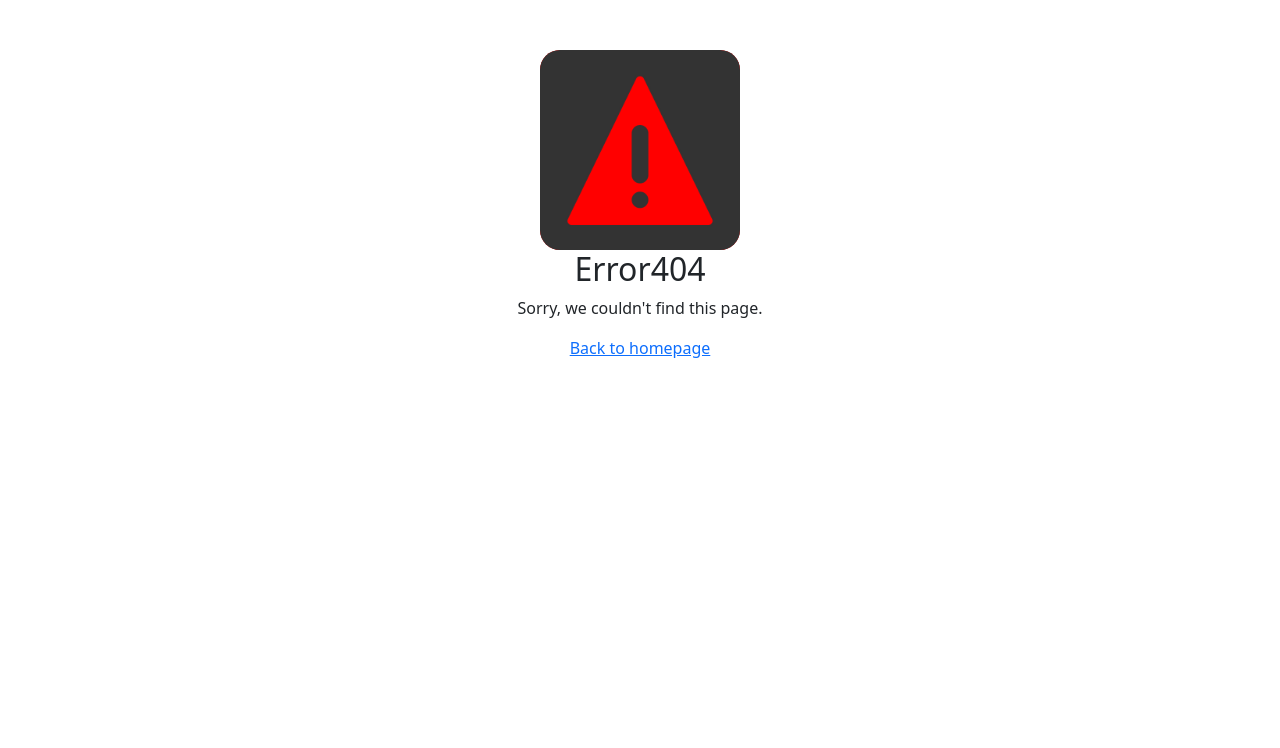
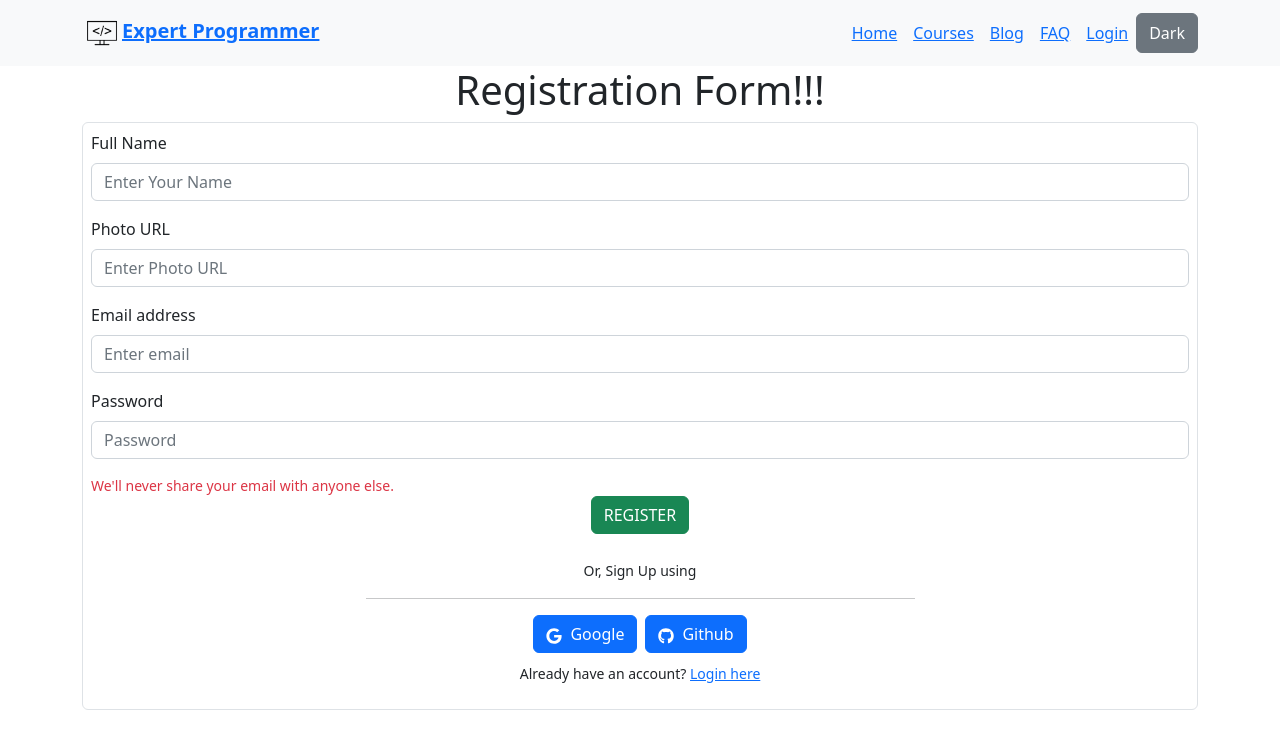
Before and after one commit to mohammad-sumon/my-tenth-assignment-client, a React (Create React App) app: page /register in a window 1280 px wide. Shown: the top 748 px of the page. Built offline with nearby package versions, Linux system fonts and the light colour scheme.

Commit message:
login and registration form included

```diff
--- /dev/null
+++ b/src/pages/Login/Login/Login.js
@@ -0,0 +1,55 @@
+import React from "react";
+import { Container } from "react-bootstrap";
+import Button from "react-bootstrap/Button";
+import Form from "react-bootstrap/Form";
+import { FaGoogle, FaGithub } from "react-icons/fa";
+import { Link } from "react-router-dom";
+
+const Login = () => {
+  return (
+    <div>
+      <Container>
+        <h1 className="text-center">Login Here !!!</h1>
+        <Form className="border p-2 rounded">
+          <Form.Group className="mb-3" controlId="formBasicEmail">
+            <Form.Label>Email address</Form.Label>
+            <Form.Control type="email" name="email" placeholder="Enter email" required/>
+          </Form.Group>
+
+          <Form.Group className="mb-3" controlId="formBasicPassword">
+            <Form.Label>Password</Form.Label>
+            <Form.Control type="password" name="password" placeholder="Password" required/>
+          </Form.Group>
+
+          <Form.Text className="text-danger d-block">
+              We'll never share your email with anyone else.
+            </Form.Text>
+            <div className="text-center">
+            <Button variant="success" type="submit" >
+            LOGIN
+          </Button>
+            </div>
+
+          <div className="text-center mt-4">
+            <p><small>Or, Sign Up using</small></p>
+            <hr className="w-50 mx-auto" />
+            <button className="me-2 btn btn-primary">
+            <FaGoogle className="me-2"></FaGoogle>Google
+            </button>
+            <button className=" btn btn-primary">
+            <FaGithub className="me-2"></FaGithub>Github
+            </button>
+        </div>
+
+        <div className="text-center mt-2">
+            <p><small>Do not have an account? <Link to='/register'>Register here</Link></small></p>
+
+        </div>
+        </Form>
+
+      </Container>
+    </div>
+  );
+};
+
+export default Login;
--- /dev/null
+++ b/src/pages/Login/Register/Register.js
@@ -0,0 +1,70 @@
+import React from "react";
+import { Container } from "react-bootstrap";
+import Button from "react-bootstrap/Button";
+import Form from "react-bootstrap/Form";
+import { FaGoogle, FaGithub } from "react-icons/fa";
+import { Link } from "react-router-dom";
+
+const Register = () => {
+  return (
+    <div>
+      <Container>
+        <h1 className="text-center">Registration Form!!!</h1>
+        <Form className="border p-2 rounded">
+          <Form.Group className="mb-3" controlId="formBasicEmail">
+            <Form.Label>Full Name</Form.Label>
+            <Form.Control type="text" name="name" placeholder="Enter Your Name" />
+          </Form.Group>
+
+          <Form.Group className="mb-3" controlId="formBasicEmail">
+            <Form.Label>Photo URL</Form.Label>
+            <Form.Control type="text" name="photoURL" placeholder="Enter Photo URL" />
+          </Form.Group>
+
+          <Form.Group className="mb-3" controlId="formBasicEmail">
+            <Form.Label>Email address</Form.Label>
+            <Form.Control type="email" name="email" placeholder="Enter email" required/>
+          </Form.Group>
+
+          <Form.Group className="mb-3" controlId="formBasicPassword">
+            <Form.Label>Password</Form.Label>
+            <Form.Control type="password" name="password" placeholder="Password" required/>
+          </Form.Group>
+
+          <Form.Text className="text-danger d-block">
+            We'll never share your email with anyone else.
+          </Form.Text>
+          <div className="text-center">
+            <Button variant="success" type="submit">
+              REGISTER
+            </Button>
+          </div>
+
+          <div className="text-center mt-4">
+            <p>
+              <small>Or, Sign Up using</small>
+            </p>
+            <hr className="w-50 mx-auto" />
+            <button className="me-2 btn btn-primary">
+              <FaGoogle className="me-2"></FaGoogle>Google
+            </button>
+            <button className=" btn btn-primary">
+              <FaGithub className="me-2"></FaGithub>Github
+            </button>
+          </div>
+
+          <div className="text-center mt-2">
+            <p>
+              <small>
+                Already have an account?{" "}
+                <Link to="/login">Login here</Link>
+              </small>
+            </p>
+          </div>
+        </Form>
+      </Container>
+    </div>
+  );
+};
+
+export default Register;
--- a/src/pages/shared/Header/Header.js
+++ b/src/pages/shared/Header/Header.js
@@ -25,7 +25,7 @@ const Header = () => {
               <Nav.Link href="#pricing"><Link to='/courses'>Courses</Link></Nav.Link>
               <Nav.Link href="#pricing"><Link to='/blog'>Blog</Link></Nav.Link>
               <Nav.Link href="#pricing"><Link to='/faq'>FAQ</Link></Nav.Link>
-              <Nav.Link href="#pricing">Login</Nav.Link>
+              <Nav.Link href="#pricing"><Link to='/login'>Login</Link></Nav.Link>
               <button className="btn btn-secondary">Dark</button>
             </Nav>
           </Navbar.Collapse>
```
Also changed, not shown: src/Routes/Routes/Routes.js (+10 -0 lines).
